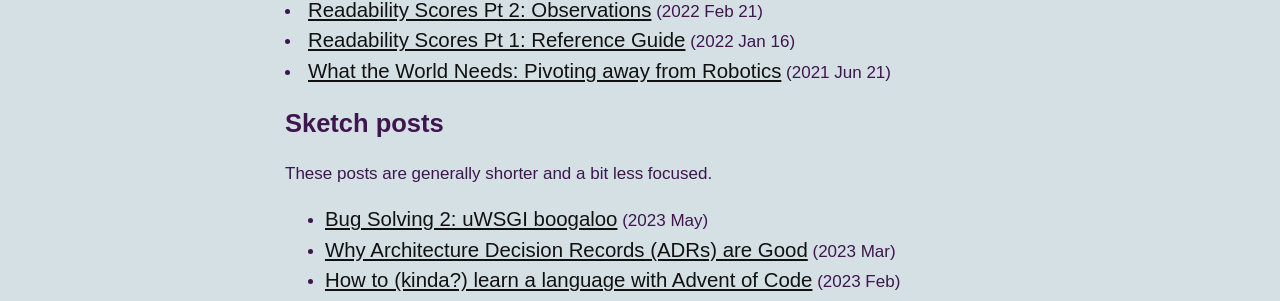
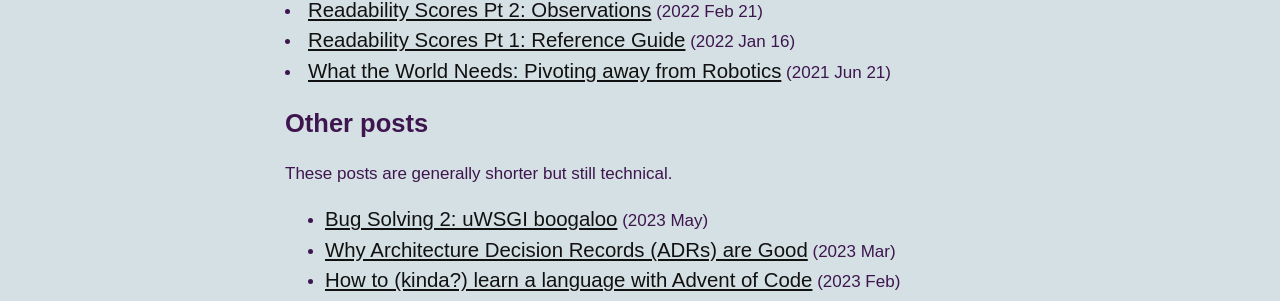
Before and after one commit to BryceStevenWilley/BryceStevenWilley.github.io, a Jekyll site: the page built from _pages/posts.md, in a window 1280 px wide. Shown: the part 466-767 px from the top of the page. Built offline with Jekyll 4.4.1, drawn with Linux system fonts in a browser that asks for light colours.

Commit message:
General wording fixes on various pages

```diff
--- a/_pages/posts.md
+++ b/_pages/posts.md
@@ -18,8 +18,8 @@ permalink: /blogs/
   {% endfor %}
 </ul>
 
-<h2>Sketch posts</h2>
-<p>These posts are generally shorter and a bit less focused.</p>
+<h2>Other posts</h2>
+<p>These posts are generally shorter but still technical.</p>
   {% assign sketch_date_format = site.date_format | default: "%Y %b" %}
   {% assign unpolished = site.posts | where_exp: "item", "item.tags contains 'rough'" %}
 <ul>
```
Also changed, not shown: _pages/1-about.md (+2 -2 lines).
